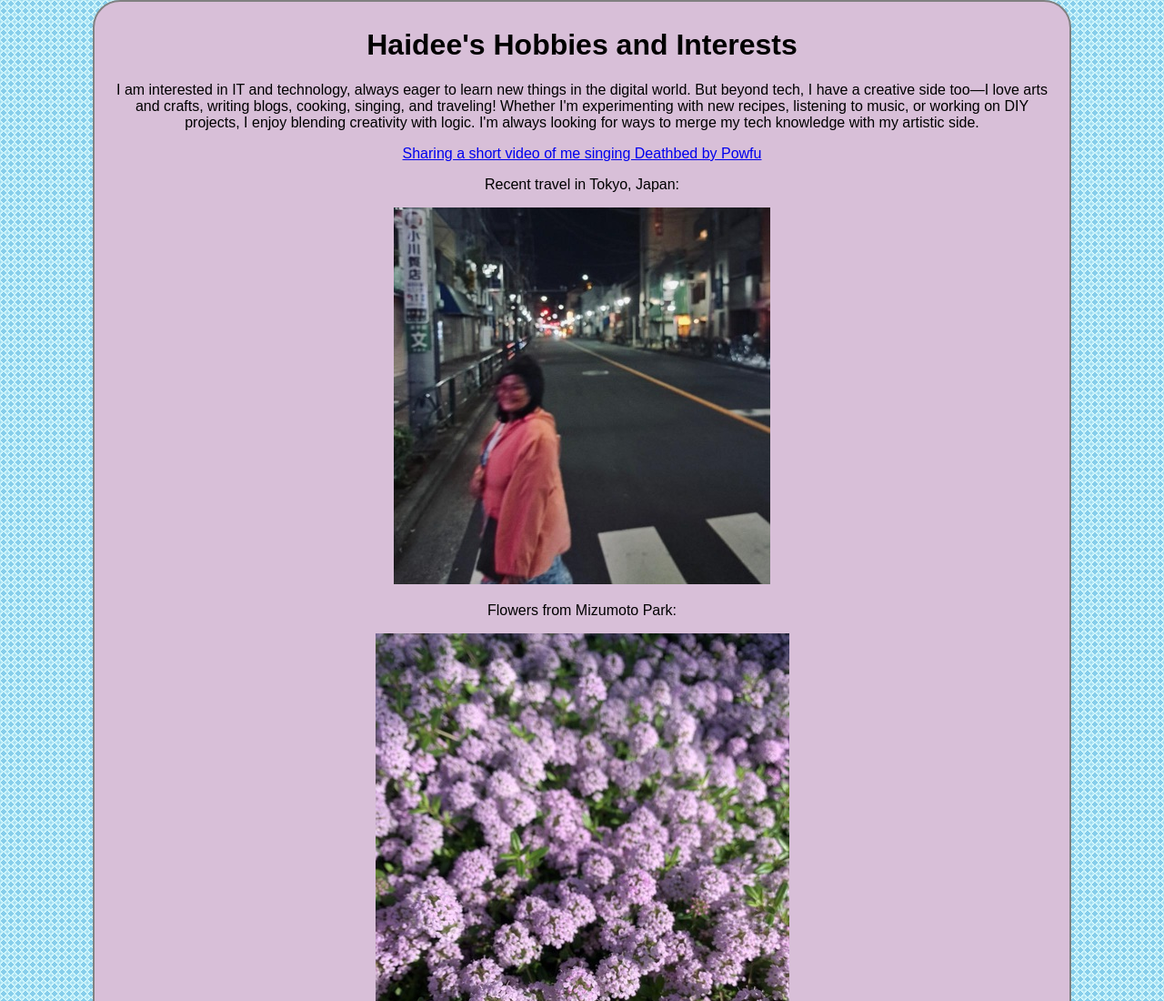
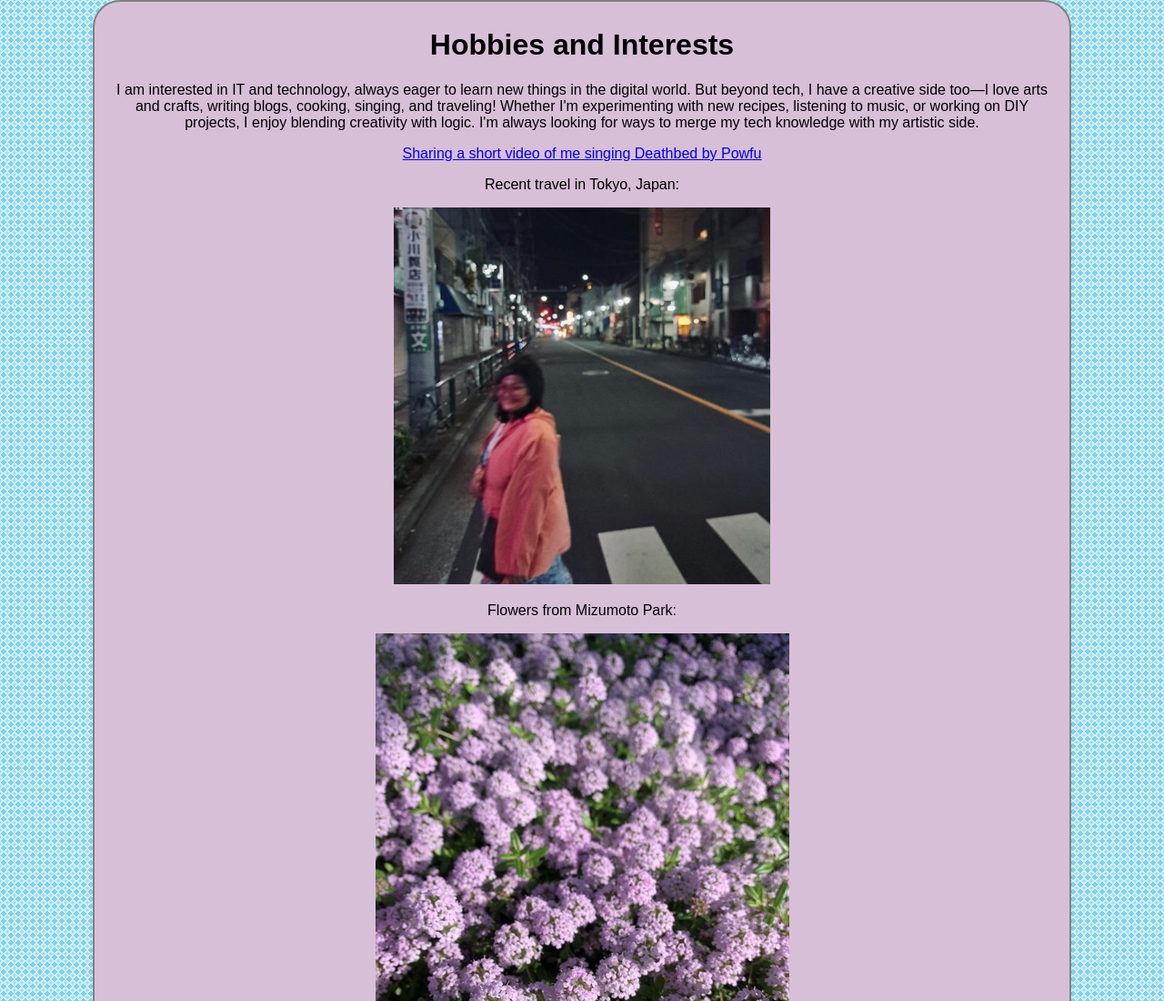
Before and after one commit to Haideedomanais/Personal_Site, a plain HTML site: page Hobbies_and_interests.html in a window 1280 px wide. Shown: the top 1100 px of the page at 91% size. Drawn offline with Linux system fonts and the light colour scheme.

Commit message:
Update Hobbies_and_interests.html

```diff
--- a/Hobbies_and_interests.html
+++ b/Hobbies_and_interests.html
@@ -5,7 +5,7 @@
 <link type="text/css" rel="stylesheet" href="css/my-first-stylesheet.css"/>
 </head>
 <body>
-<h1>Haidee's Hobbies and Interests</h1>
+<h1>Hobbies and Interests</h1>
 <p>I am interested in IT and technology, always eager to learn new things in the digital world. But beyond tech, I have a creative side too—I love arts and crafts, writing blogs, cooking, singing, and traveling! Whether I'm experimenting with new recipes, listening to music, or working on DIY projects, I enjoy blending creativity with logic. I'm always looking for ways to merge my tech knowledge with my artistic side.</p>
 <a href="https://youtube.com/shorts/YCtQ_mVt7G0?si=xGsODVBttLDfEX1A"> Sharing a short video of me singing Deathbed by Powfu</a>
 
```
